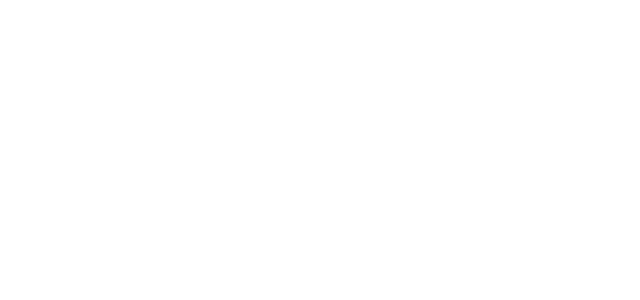
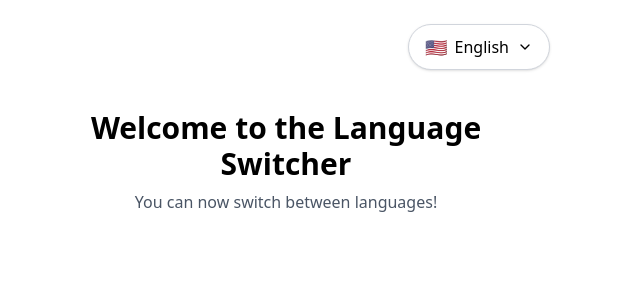
Before and after one commit to TCTR7/ReactJs-Practice, a React (Vite) app in the folder my-practice/: page /i18n in a window 1280 px wide. Before the commit this address had no page. Shown: the top 300 px of the page, without its empty margins (354-994 px from the left). Built offline with nearby package versions, Linux system fonts and the light colour scheme.

Commit message:
implement localization feature

```diff
--- a/my-practice/src/App.jsx
+++ b/my-practice/src/App.jsx
@@ -11,6 +11,7 @@
 import ZustandPage from "./pages/ZustandPage";
 import VirtualizedListPage from "./pages/VirtualizedListPage";
 import TodoPage from "./pages/TodoPage";
+import LanguagePage from "./pages/LanguagePage";
 
 function App() {
   return (
@@ -26,6 +27,7 @@
       <Route path="/zustand" element={<ZustandPage />} />
       <Route path="/virtual-list" element={<VirtualizedListPage />} />
       <Route path="/todo" element={<TodoPage />} />
+      <Route path="/i18n" element={<LanguagePage />} />
       {/* Add more routes as needed */}
     </Routes>
   );
--- /dev/null
+++ b/my-practice/src/components/LanguageSwitcher.jsx
@@ -0,0 +1,63 @@
+import { useState, useRef, useEffect } from 'react';
+import { useTranslation } from 'react-i18next';
+import { ChevronDown } from 'lucide-react';
+
+const languages = [
+  { code: 'en', label: 'English', flag: '🇺🇸' },
+  { code: 'vi', label: 'Tiếng Việt', flag: '🇻🇳' },
+];
+
+export function LanguageSwitcher() {
+  const { i18n } = useTranslation();
+  const currentLang = i18n.language || 'en';
+  const [open, setOpen] = useState(false);
+  const ref = useRef();
+
+  const current = languages.find((lang) => lang.code === currentLang);
+
+  // Click outside to close
+  useEffect(() => {
+    const handleClickOutside = (e) => {
+      if (ref.current && !ref.current.contains(e.target)) {
+        setOpen(false);
+      }
+    };
+    document.addEventListener('mousedown', handleClickOutside);
+    return () => document.removeEventListener('mousedown', handleClickOutside);
+  }, []);
+
+  const changeLanguage = (code) => {
+    i18n.changeLanguage(code);
+    setOpen(false);
+  };
+
+  return (
+    <div className="relative inline-block text-left" ref={ref}>
+      <button
+        onClick={() => setOpen(!open)}
+        className="flex items-center gap-2 px-4 py-2 border border-gray-300 rounded-full shadow-sm bg-white hover:bg-gray-100 transition-all"
+      >
+        <span className="text-lg">{current.flag}</span>
+        <span className="font-medium">{current.label}</span>
+        <ChevronDown className={`w-4 h-4 transform transition-transform ${open ? 'rotate-180' : ''}`} />
+      </button>
+
+      {open && (
+        <div className="absolute right-0 z-50 mt-2 w-48 bg-white rounded-xl shadow-lg border border-gray-200 animate-fade-in">
+          {languages.map((lang) => (
+            <button
+              key={lang.code}
+              onClick={() => changeLanguage(lang.code)}
+              className={`flex items-center w-full px-4 py-2 hover:bg-gray-100 transition-all ${
+                lang.code === currentLang ? 'bg-gray-100 font-semibold' : ''
+              }`}
+            >
+              <span className="text-lg">{lang.flag}</span>
+              <span className="ml-3">{lang.label}</span>
+            </button>
+          ))}
+        </div>
+      )}
+    </div>
+  );
+}
--- a/my-practice/src/index.css
+++ b/my-practice/src/index.css
@@ -5,6 +5,7 @@
 }
 
 @layer utilities {
+  /* Slide-in from right */
   @keyframes slide-in-right {
     0% {
       transform: translateX(100%);
@@ -19,4 +20,20 @@
   .animate-slide-in-right {
     animation: slide-in-right 0.4s ease-out both;
   }
+
+  /* Fade-in from top */
+  @keyframes fade-in {
+    0% {
+      opacity: 0;
+      transform: translateY(-5%);
+    }
+    100% {
+      opacity: 1;
+      transform: translateY(0);
+    }
+  }
+
+  .animate-fade-in {
+    animation: fade-in 0.2s ease-out both;
+  }
 }
--- a/my-practice/src/locales/en/translation.json
+++ b/my-practice/src/locales/en/translation.json
@@ -50,5 +50,13 @@
       "title": "🍞 Toast Notifications",
       "description": "Display toast notifications with custom styles."
     }
+  },
+  "common": {
+    "loading": "Loading...",
+    "error": "An error occurred. Please try again later.",
+    "notFound": "Page not found",
+    "goBack": "Go Back",
+    "welcome": "Welcome to the Language Switcher",
+    "description": "You can now switch between languages!"
   }
 }
--- a/my-practice/src/locales/vi/translation.json
+++ b/my-practice/src/locales/vi/translation.json
@@ -50,5 +50,13 @@
       "title": "🍞 Thông báo Toast",
       "description": "Hiển thị thông báo toast với kiểu dáng tùy chỉnh."
     }
+  },
+  "common": {
+    "loading": "Đang tải...",
+    "error": "Đã xảy ra lỗi. Vui lòng thử lại sau.",
+    "notFound": "Không tìm thấy trang",
+    "goBack": "Quay lại",
+    "welcome": "Chào mừng đến với Trình chuyển đổi Ngôn ngữ",
+    "description": "Bạn có thể chuyển đổi giữa các ngôn ngữ!"
   }
 }
--- /dev/null
+++ b/my-practice/src/pages/LanguagePage.jsx
@@ -0,0 +1,19 @@
+import { LanguageSwitcher } from "../components/LanguageSwitcher";
+import { useTranslation } from "react-i18next";
+
+export default function LanguagePage() {
+  const { t } = useTranslation();
+
+  return (
+    <div className="p-6 max-w-xl mx-auto space-y-6">
+      <div className="flex justify-end">
+        <LanguageSwitcher />
+      </div>
+
+      <div className="mt-10 text-center">
+        <h1 className="text-3xl font-bold">{t("common.welcome")}</h1>
+        <p className="text-gray-600 mt-2">{t("common.description")}</p>
+      </div>
+    </div>
+  );
+}
```
